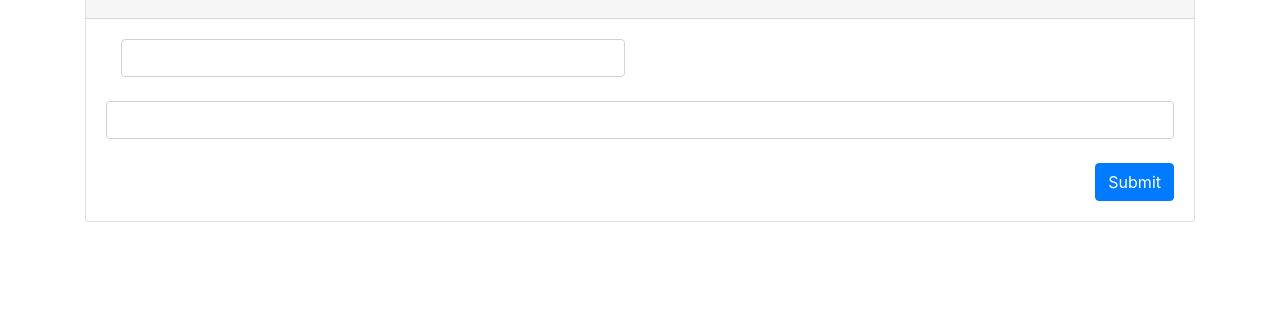
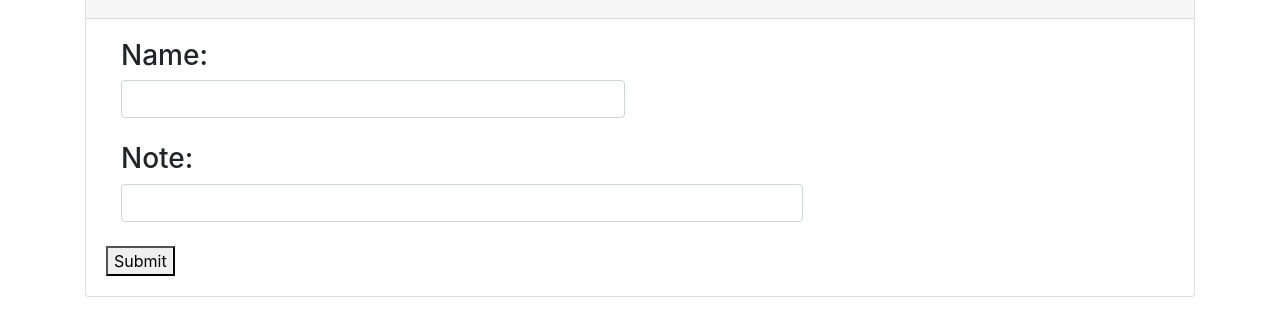
Before and after one commit to groberts31/NoteTaker, a website: page index.html in a window 1280 px wide. Shown: the part 265-598 px from the top of the page. Drawn offline with nearby package versions, Linux system fonts and the light colour scheme.

Commit message:
added class to shorten form for note input and changed submit button to left

```diff
--- a/index.html
+++ b/index.html
@@ -26,14 +26,17 @@
                     </div>
                     <div class="card-body">
                         <div class="col-sm-6">
+                            <h3>Name:</h3>
                             <input type="text" id="nameNote" class="form-control">
                             <br>
                         </div>
-                        <input type="text" id="noteLeft" class="form-control">
-                        <br>
-                        <div class="text-right">
-                            <button type="submit" class="btn btn-primary btn-md" id="search-btn"><span
-                                    class="fa fa-search"></span>Submit</button>
+                        <div class="col-sm-8">
+                            <h3>Note:</h3>
+                            <input type="text" id="noteLeft" class="form-control">
+                            <br>
+                        </div>
+                        <div class="text-left">
+                            <button type="submit" id="search-btn">Submit</button>
 
                         </div>
                     </div>
```
